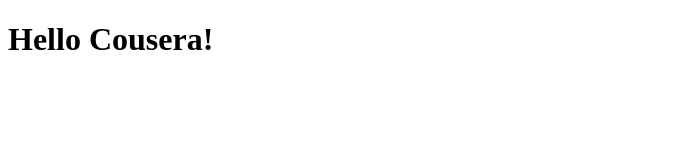
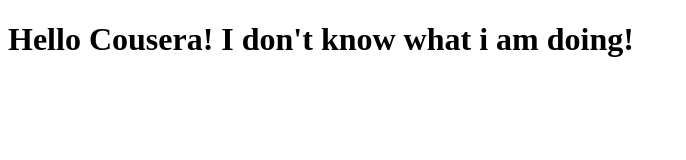
Before and after one commit to Bongi-buzzyb/coursera-test, a plain HTML site: page site/index.html in a window 1280 px wide. Shown: the whole page, without its empty margins (0-686 px from the left). Drawn offline with Linux system fonts and the light colour scheme.

Commit message:
Small addition to our page content.

```diff
--- a/site/index.html
+++ b/site/index.html
@@ -4,6 +4,6 @@
 	<title>Hello Coursera!</title>
 </head>
 <body>
-<h1>Hello Cousera!</h1>
+<h1>Hello Cousera! I don't know what i am doing!</h1>
 </body>
 </html>
```
